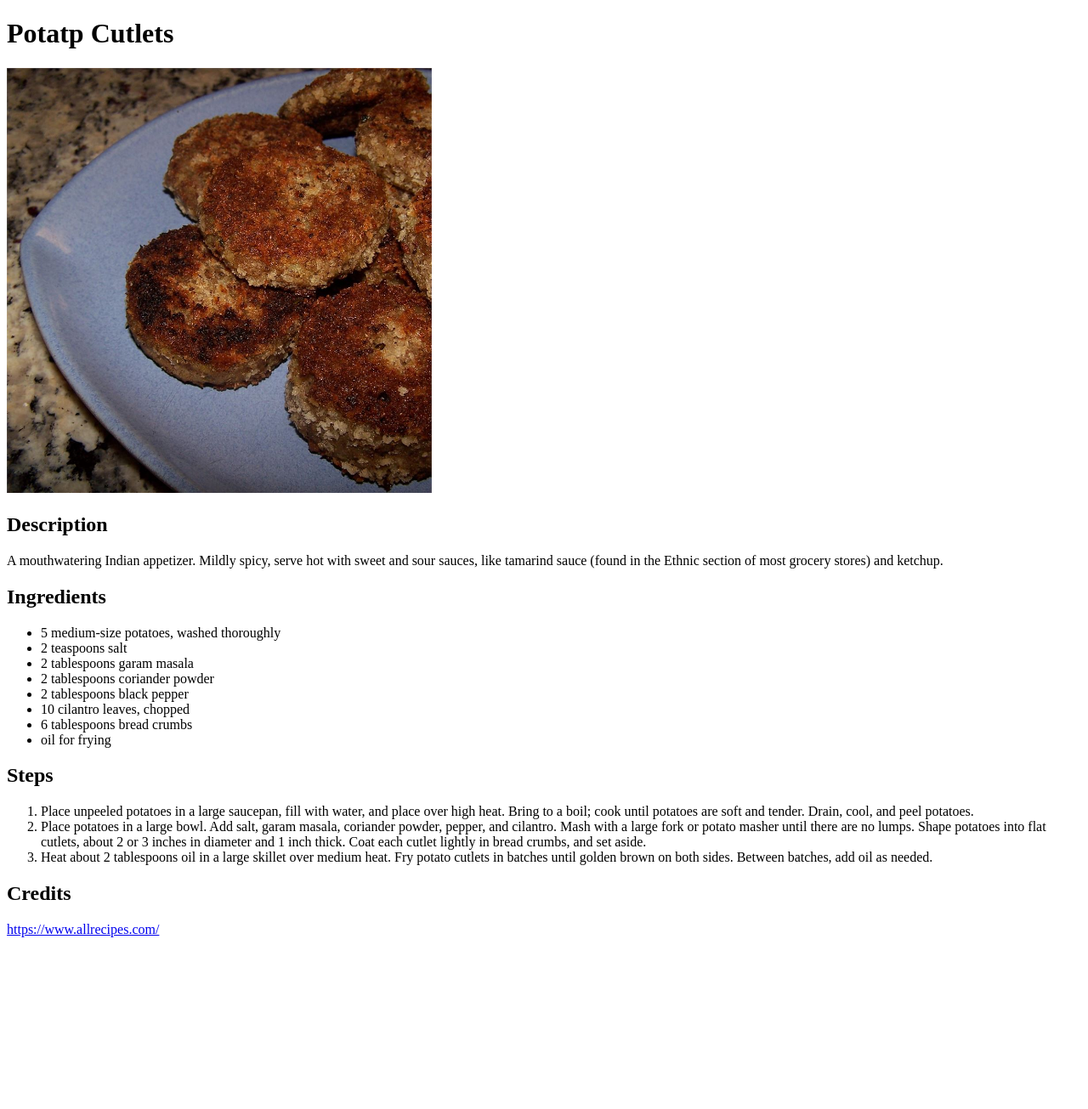
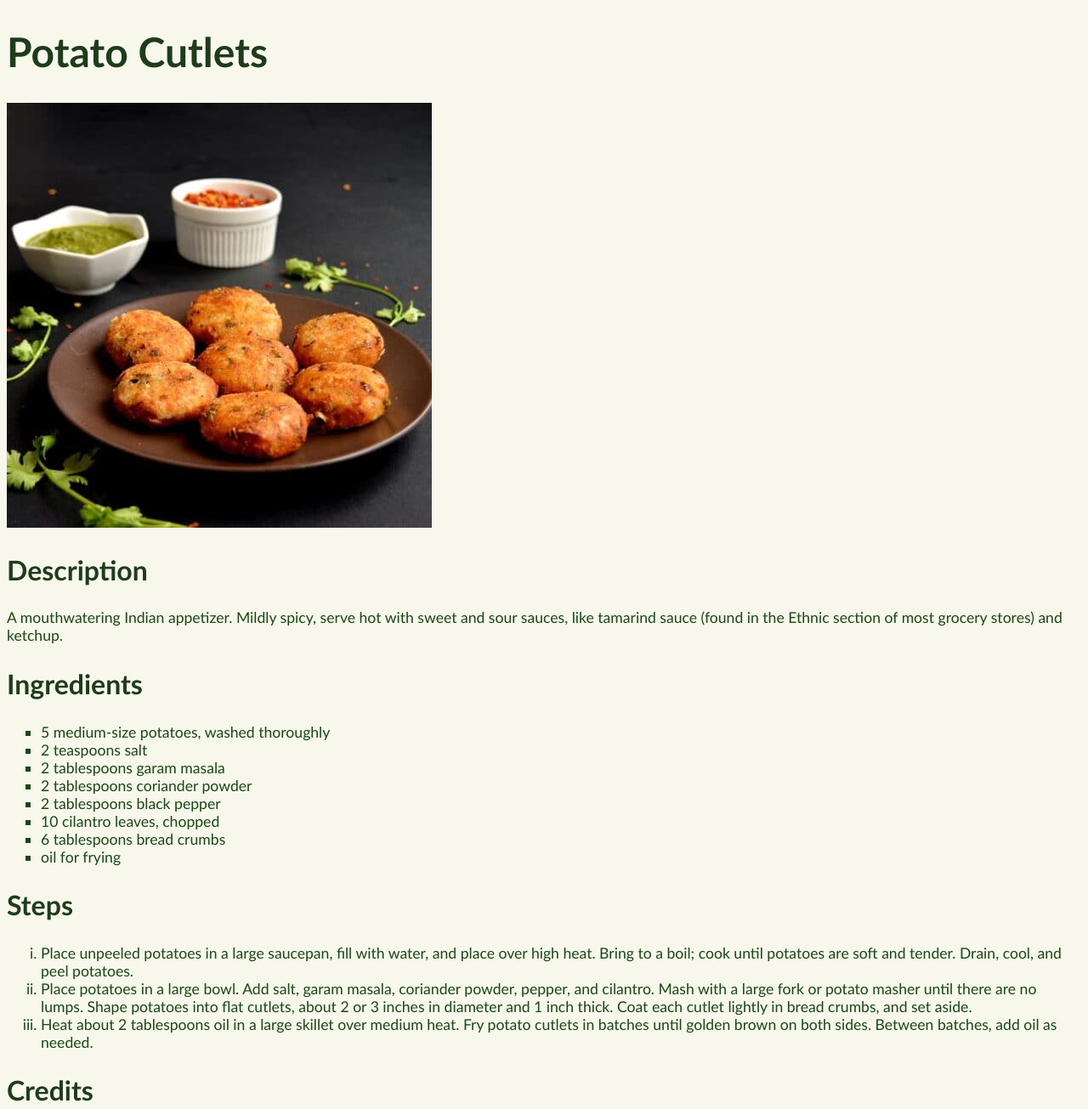
Before and after one commit to ahemanna/odin-recipes, a plain HTML site: page recipes/potato-cutlets.html in a window 1280 px wide. Shown: the top 1305 px of the page at 85% size. Before the commit the page ends 1119 px from the top, so only its background shows below. Drawn offline with Linux system fonts and the light colour scheme.

Commit message:
Add styling

```diff
--- /dev/null
+++ b/css/style.css
@@ -0,0 +1,41 @@
+.dish-image {
+  width: 500px;
+  height: auto;
+}
+
+body {
+  font-family: Calibri,Candara,Segoe,Segoe UI,Optima,Arial,sans-serif;
+  background-color: #f7f7eb;
+  color: #1b4715;
+}
+p, li {
+  font-size: 1.1em;
+}
+
+ul {
+  list-style-type: square;
+}
+
+ol {
+  list-style-type: lower-roman;
+}
+
+h1, h2 {
+  color: #1f3b1b;
+}
+
+h1 {
+  font-size: 3em;
+}
+
+h2 {
+  font-size: 2em;
+}
+
+a:link, a:visited {
+  text-decoration: none;
+  color: #4c6646;
+}
+a:hover, a:active {
+  color: #a3c79d;
+}
--- a/recipes/potato-cutlets.html
+++ b/recipes/potato-cutlets.html
@@ -3,10 +3,11 @@
   <head>
     <meta charset="utf-8">
     <title>Potato Cutlets</title>
+    <link rel="stylesheet" href="../css/style.css">
   </head>
   <body>
-    <h1>Potatp Cutlets</h1>
-    <img src="../images/potato-cutlets.jpg" alt="Potato cutlets" width="500">
+    <h1>Potato Cutlets</h1>
+    <img class="dish-image" src="../images/potato-cutlets.jpeg" alt="Potato cutlets">
 
     <h2>Description</h2>
     <p>A mouthwatering Indian appetizer. Mildly spicy, serve hot with sweet and
```
Also changed, not shown: index.html (+1 -0 lines), recipes/indian-vegetable-rice.html (+2 -2 lines), recipes/shahi-paneer.html (+2 -1 lines), images/indian-vegetable-rice.jpeg, images/potato-cutlets.jpeg (added), images/potato-cutlets.jpg (deleted), images/shahi-paneer.jpeg.
